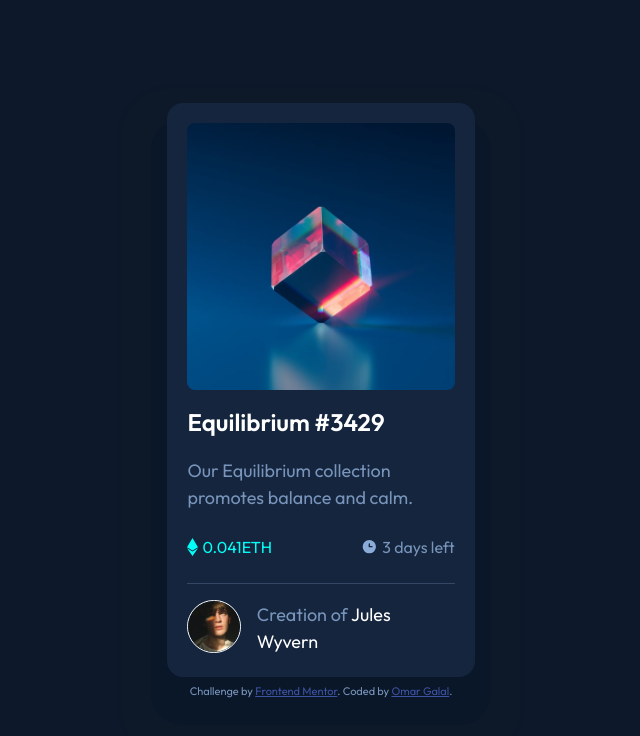
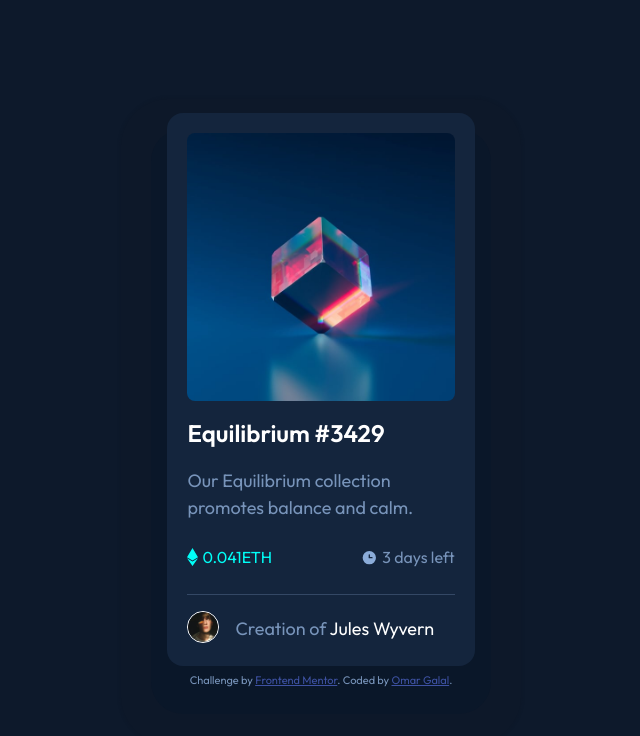
Before and after one commit to omar-jalal/NFT-preview-card-component, a plain HTML site: page index.html in a window 1536 px wide. Shown: the whole page, without its empty margins (447-1087 px from the left). Drawn offline with Linux system fonts and the light colour scheme.

Commit message:
Edited Frontend Mentor Template Guide File

```diff
--- a/css/style.css
+++ b/css/style.css
@@ -147,6 +147,7 @@ hr {
 
 .creator {
     align-items: center;
+    margin-top: 1rem;
 }
 
 .creator picture {
@@ -214,12 +215,15 @@ hr {
     .creator p {
         margin: 0;
         margin-top: 0.5rem;
+        margin: 0;
     }
 
     .creator picture {
-        min-width: 20%;
-        max-width: 25%;
+        max-width: 20%;
+        margin: 0;
+        padding: 0;
     }
+
 
     h2 {
         word-break: break-all;
@@ -227,11 +231,6 @@ hr {
 
     p {
         word-break: break-all;
-    }
-
-    .attribution {
-        font-size: 11px; text-align: center;
-        color: var(--lineColor);
     }
 }
 
@@ -271,8 +270,7 @@ hr {
     }
 
     .creator picture {
-        min-width: 20%;
-        max-width: 25%;
+        max-width: 2rem;
     }
 
     h2 {
@@ -282,8 +280,4 @@ hr {
     p {
         word-break: normal;
     }
-
-    .attribution {
-        top: 81%;
-    }
 }
```
Also changed, not shown: NFT Preview card component solution Screenshot.png.png (added), 1 other file.
